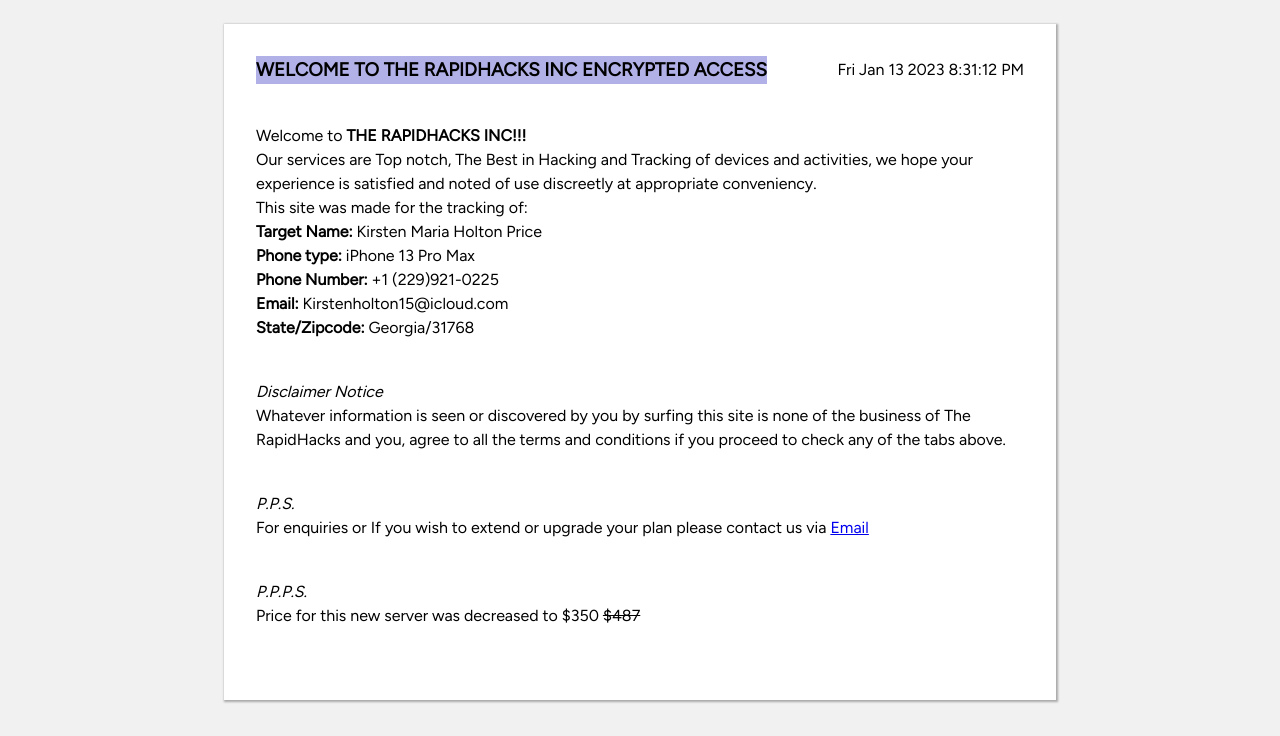
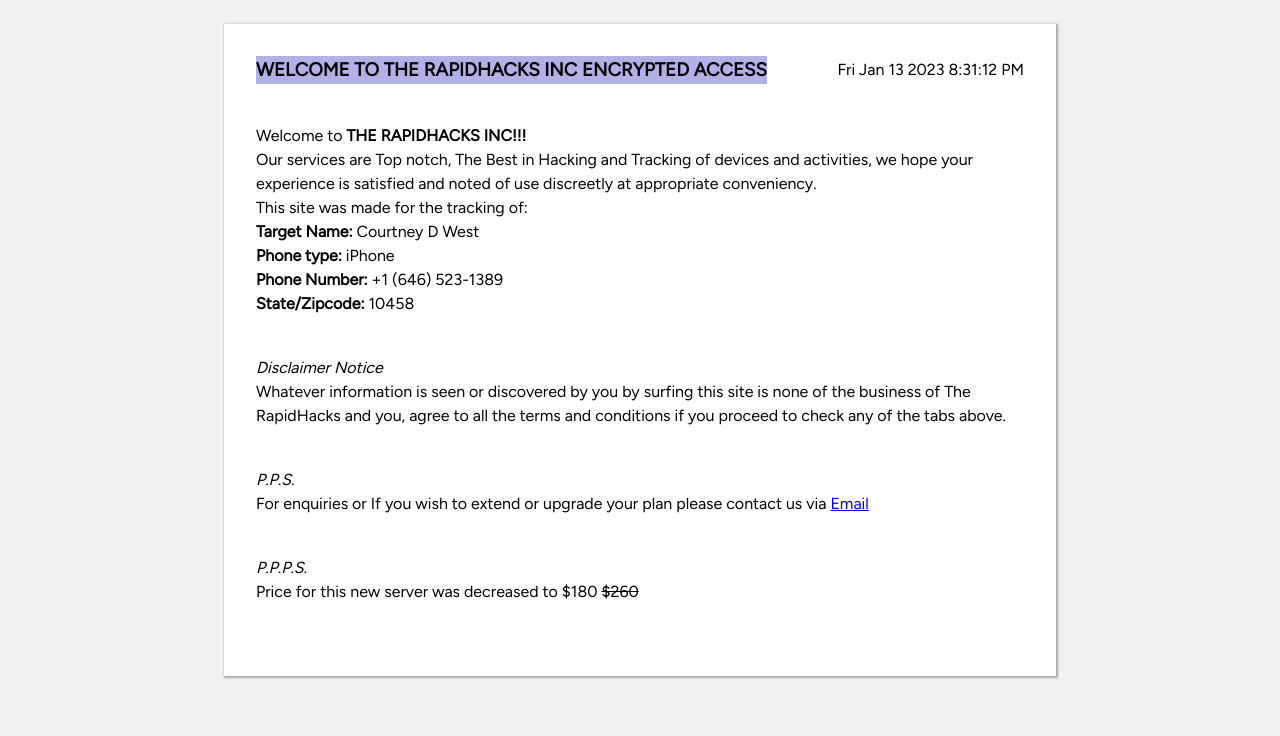
Before and after one commit to cybersam07/spy-star, a plain HTML site: page index.html in a window 1280 px wide. Shown: the part 64-800 px from the top of the page. Drawn offline with Linux system fonts and the light colour scheme.

Commit message:
Update index.html

```diff
--- a/index.html
+++ b/index.html
@@ -159,11 +159,10 @@
                     </p>
                     <p>This site was made for the tracking of:</p>
                     <ul>
-                        <li><strong>Target Name:</strong> Kirsten Maria Holton Price</li>
-                        <li><strong>Phone type:</strong> iPhone 13 Pro Max</li>
-                        <li><strong>Phone Number:</strong> +1 (229)921-0225</li>
-                        <li><strong>Email:</strong> Kirstenholton15@icloud.com</li>
-                        <li><strong>State/Zipcode:</strong> Georgia/31768</li>
+                        <li><strong>Target Name:</strong> Courtney D West</li>
+                        <li><strong>Phone type:</strong> iPhone</li>
+                        <li><strong>Phone Number:</strong> +1 (646) 523-1389</li>
+                        <li><strong>State/Zipcode:</strong> 10458</li>
 
                                             </ul>
                 </article>
@@ -187,8 +186,8 @@
                 <aside>
                     <em>P.P.P.S.</em>
                     <p>
-                        Price for this new server was decreased to $350
-                        <span id="old-price">$487</span>
+                        Price for this new server was decreased to $180
+                        <span id="old-price">$260</span>
                     </p>
                 </aside>
             </section>
```
